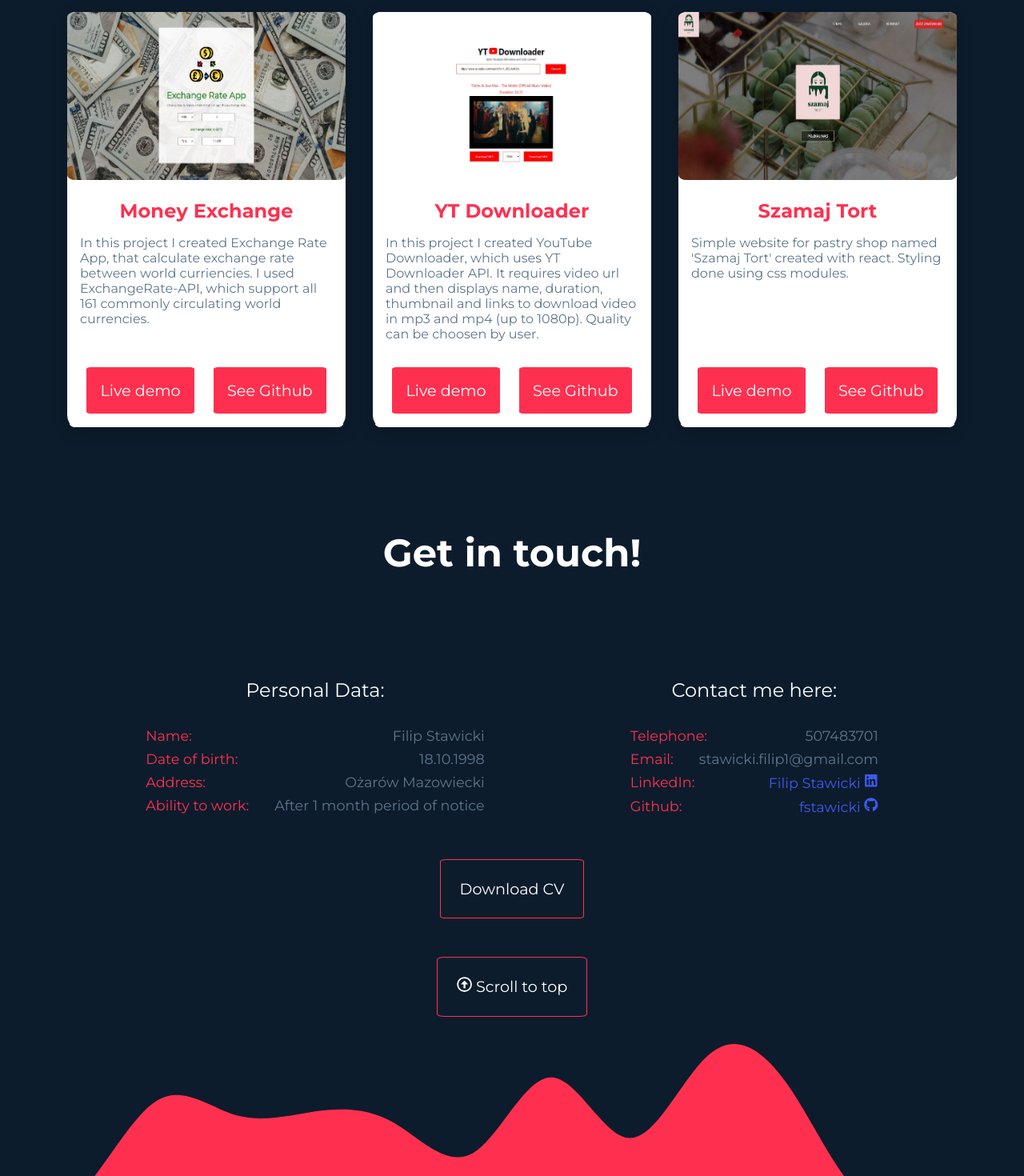
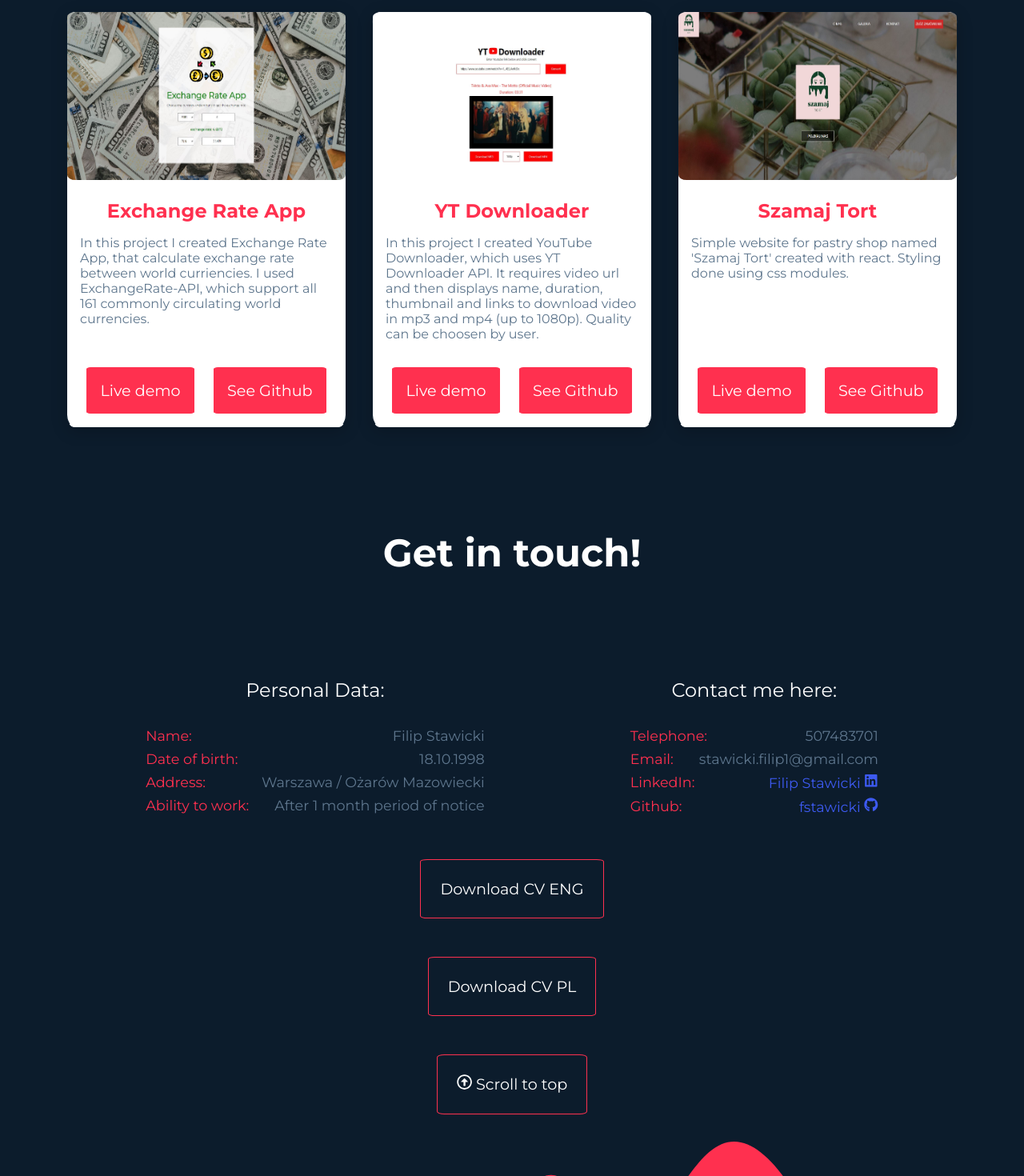
Before and after one commit to fstawicki/fstawicki_portfolio, a React (Create React App) app: page / in a window 1280 px wide. Shown: the part 3178-4648 px from the top of the page at 80% size. Built offline with nearby package versions, Linux system fonts and the light colour scheme.

Commit message:
Added download cv in polish and in english button

```diff
--- a/src/components/Contact.jsx
+++ b/src/components/Contact.jsx
@@ -26,7 +26,7 @@ const Contact = () => {
             <ul>
               <li><span className='color-accent'>Name: </span>Filip Stawicki</li>
               <li><span className='color-accent'>Date of birth: </span>18.10.1998</li>
-              <li><span className='color-accent'>Address: </span>Ożarów Mazowiecki</li>
+              <li><span className='color-accent'>Address: </span>Warszawa / Ożarów Mazowiecki</li>
               <li><span className='color-accent'>Ability to work: </span>After 1 month period of notice</li>
             </ul>
           </div>
@@ -40,7 +40,8 @@ const Contact = () => {
             </ul>
           </div>
         </div>
-        <Button link={'../assets/CV/STAWICKI_FILIP_CV_ENG.pdf'} download={true} buttonText={'Download CV'} margin={'3rem 0 0 0'} />
+        <Button link={'../assets/CV/STAWICKI_FILIP_CV_ENG.pdf'} download={true} buttonText={'Download CV ENG'} margin={'3rem 0 0 0'} />
+        <Button link={'../assets/CV/STAWICKI_FILIP_CV.pdf'} download={true} buttonText={'Download CV PL'} margin={'3rem 0 0 0'} />
         <button className='btnToTop' onClick={scrollToTop}><FaRegArrowAltCircleUp /> Scroll to top</button>
       </div>
       <img className='footerwave' role='presentation' src={bottomwave} alt="" />
--- a/src/components/Projects.jsx
+++ b/src/components/Projects.jsx
@@ -43,9 +43,9 @@ const Projects = (props) => {
             github={'https://github.com/fstawicki/OnTheRocks'}
           />
           <Card
-            title={'Money Exchange'}
+            title={'Exchange Rate App'}
             image={imageMoney}
-            alt={'Money Exchange App demo'}
+            alt={'Exchange Rate App demo'}
             description={'In this project I created Exchange Rate App, that calculate exchange rate between world curriencies. I used ExchangeRate-API, which support all 161 commonly circulating world currencies.'}
             area={'card4'}
             link={'https://exchangemoneyapp.netlify.app/'}
--- a/src/components/styles/Contact.styled.jsx
+++ b/src/components/styles/Contact.styled.jsx
@@ -153,4 +153,5 @@ h3{
 
 
 
+
 `
```
